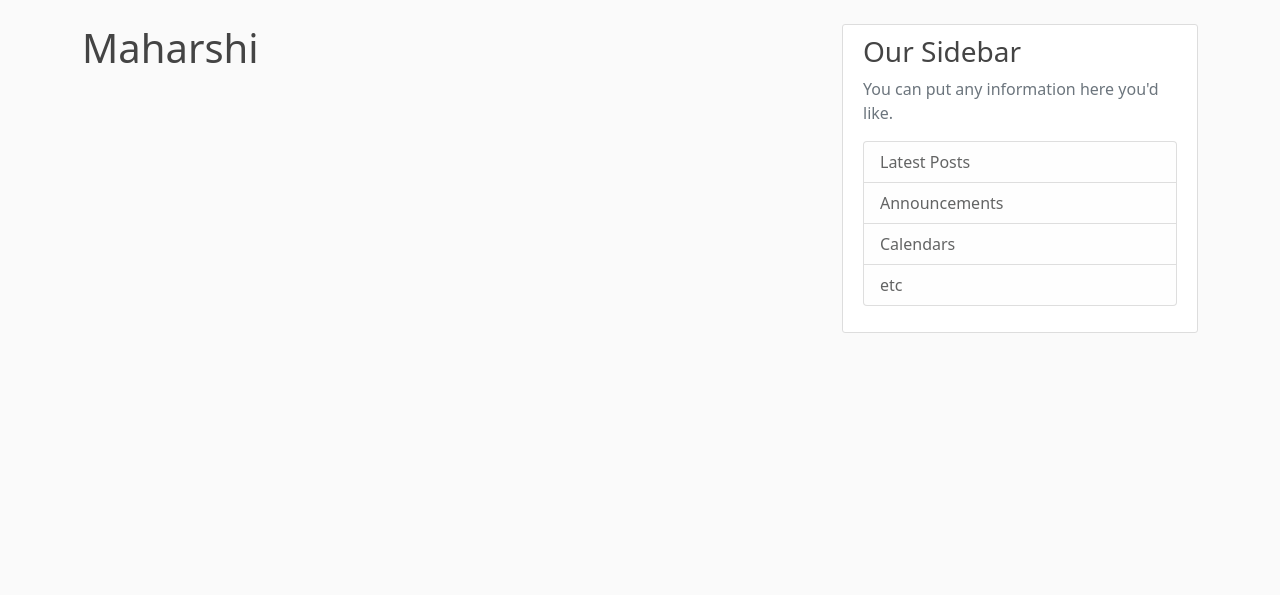
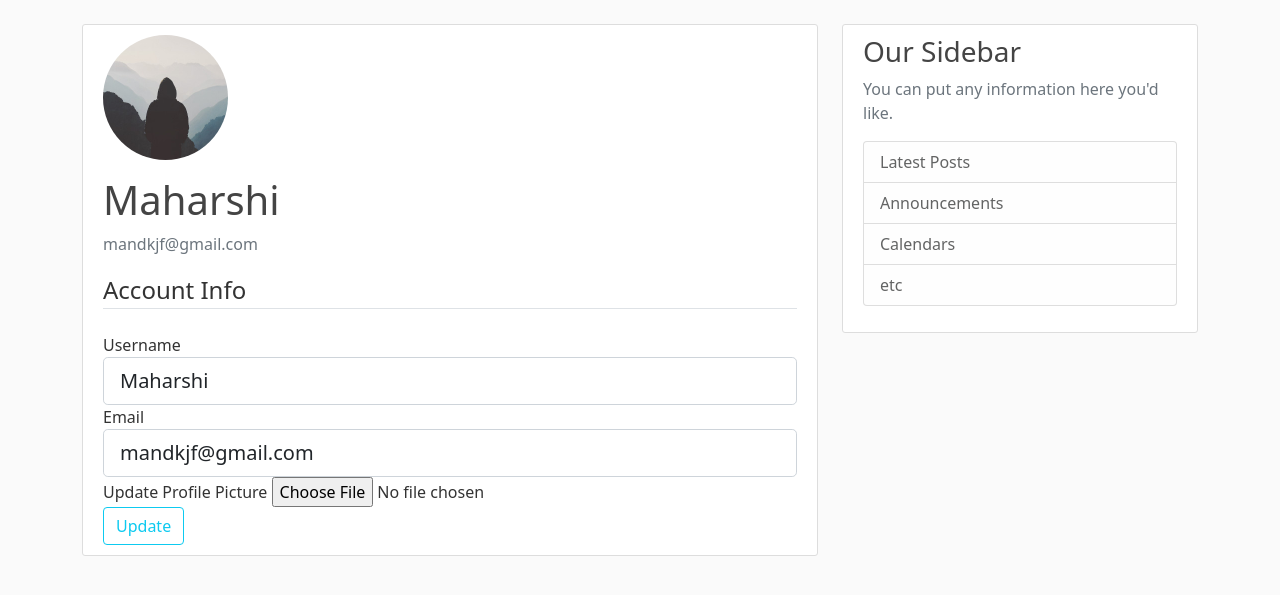
Before and after one commit to MaharshiPedu/FlaskBlogProj, a Flask app: page /account in a window 1280 px wide. Shown: the part 56-651 px from the top of the page. Run offline with Flask 2, Linux system fonts and the light colour scheme; a user stored in the database is signed in; some libraries are stand-ins or nearby versions.

Commit message:
Completed upto 7th video, user account and profile picture

```diff
--- a/flask_blog/forms.py
+++ b/flask_blog/forms.py
@@ -1,7 +1,9 @@
 from flask_wtf import FlaskForm
+from flask_wtf.file import FileField, FileAllowed
 from wtforms import StringField, PasswordField, SubmitField, BooleanField
 from wtforms.validators import DataRequired, Email, Length, EqualTo, ValidationError
 from flask_blog.models import User
+from flask_login import current_user
 
 class RegistrationForm(FlaskForm):
     username = StringField('Username', validators=[DataRequired(), Length(min=2, max=20)])
@@ -28,3 +30,23 @@ class LoginForm(FlaskForm):
     password = PasswordField('Password', validators=[DataRequired()])
     remember = BooleanField('Remembe Me')
     submit = SubmitField('Login')
+
+class UpdateAccountForm(FlaskForm):
+    username = StringField('Username', validators=[DataRequired(), Length(min=2, max=20)])
+    email = StringField('Email', validators=[DataRequired(), Email()])
+    picture = FileField('Update Profile Picture', validators=[FileAllowed(['jpg', 'png'])])
+    submit = SubmitField('Update')
+
+    def validate_username(self, username):
+
+        if username.data != current_user.username:
+            user = User.query.filter_by(username=username.data).first()
+            if user:
+                raise ValidationError('That username is taken. Please choose another.')
+
+    def validate_email(self, email):
+
+        if email.data != current_user.email:
+            user = User.query.filter_by(email=email.data).first()
+            if user:
+                raise ValidationError('That email is taken. Please choose another.')
--- a/flask_blog/routes.py
+++ b/flask_blog/routes.py
@@ -1,6 +1,9 @@
+import secrets
+import os
+from PIL import Image
 from flask import render_template, url_for, flash, redirect, request
 from flask_blog import app, db, bcrypt
-from flask_blog.forms import RegistrationForm, LoginForm
+from flask_blog.forms import RegistrationForm, LoginForm, UpdateAccountForm
 from flask_blog.models import User, Post
 from flask_login import login_user, current_user, logout_user, login_required
 
@@ -63,7 +66,36 @@ def logout():
     logout_user()
     return redirect(url_for('home'))
 
-@app.route("/account")
+def save_picture(form_picture):
+    random_hex = secrets.token_hex(8)
+    _, f_ext = os.path.splitext(form_picture.filename)
+    picture_fn = random_hex + f_ext
+    picture_path = os.path.join(app.root_path, 'static/profile_pics', picture_fn)
+
+    output_size = (125, 125)
+    i = Image.open(form_picture)
+    i.thumbnail(output_size)
+    i.save(picture_path)
+
+    return picture_fn
+
+@app.route("/account", methods = ['GET', 'POST'])
 @login_required
 def account():
-    return render_template('account.html', title = 'Account')
+    form = UpdateAccountForm()
+    if form.validate_on_submit():
+        if form.picture.data:
+            picture_file = save_picture(form.picture.data)
+            current_user.image_file = picture_file
+
+        current_user.username = form.username.data
+        current_user.email = form.email.data
+        db.session.commit()
+        flash('Your account has been updated', 'success')
+        return redirect(url_for('account'))
+
+    elif request.method == 'GET':
+        form.username.data = current_user.username
+        form.email.data = current_user.email
+    image_file = url_for('static', filename='profile_pics/' + current_user.image_file)
+    return render_template('account.html', title = 'Account', image_file=image_file, form = form)
--- a/flask_blog/templates/account.html
+++ b/flask_blog/templates/account.html
@@ -1,4 +1,60 @@
 {% extends "layout.html" %}
 {% block content %}
-    <h1>{{ current_user.username }}</h1>
+    <div class="content-section">
+        <div class="media">
+        <img class="rounded-circle account-img" src="{{ image_file }}">
+        <div class="media-body">
+            <h2 class="account-heading">{{ current_user.username }}</h2>
+            <p class="text-secondary">{{ current_user.email }}</p>
+        </div>
+        </div>
+
+            <form method='POST' action="", enctype="multipart/form-data">
+                {{ form.hidden_tag() }}
+                <fieldset class="form-group">
+                    <legend class="border-bottom mb-4">Account Info</legend>
+                    <div class="form-group">
+                        {{ form.username.label(class="form-control-label") }}
+
+                        {% if form.username.errors %}
+                            {{ form.username(class="form-control form-control-lg is-invalid") }}
+                            <div class="invalid-feedback">
+                                {% for error in form.username.errors %}
+                                    <span>{{ error }}</span>
+                                {% endfor %}
+                            </div>
+
+                        {% else %}
+                            {{ form.username(class="form-control form-control-lg") }}
+                        {% endif %}
+                    </div>
+                    <div class="form-group">
+                        {{ form.email.label(class="form-control-label") }}
+                        {% if form.email.errors %}
+                            {{ form.email(class="form-control form-control-lg is-invalid") }}
+                            <div class="invalid-feedback">
+                                {% for error in form.email.errors %}
+                                    <span>{{ error }}</span>
+                                {% endfor %}
+                            </div>
+
+                        {% else %}
+                            {{ form.email(class="form-control form-control-lg") }}
+                        {% endif %}
+                    </div>
+                    <div class="form-group">
+                        {{ form.picture.label() }}
+                        {{ form.picture(class="form-control-file") }}
+                        {% if form.picture.errors %}
+                            {% for error in form.picture.errors %}
+                                <span class="text-danger">{{ error }}</span></br>
+                            {% endfor %}
+                        {% endif %}
+                    </div>
+                </fieldset>
+                <div class="form-group">
+                    {{ form.submit(class="btn btn-outline-info") }}
+                </div>
+            </form>
+    </div>
 {% endblock content %}
```
Also changed, not shown: flask_blog/site.db, flask_blog/static/profile_pics/9110713e9b445380.jpg (added), flask_blog/static/profile_pics/d3c3bfe56abb9938.jpg (added), flask_blog/static/profile_pics/default.jpg (added).
